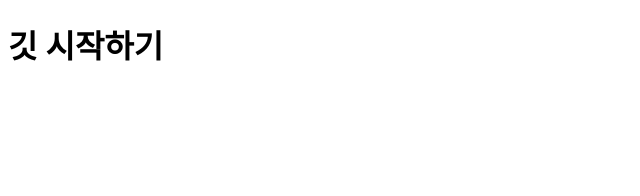
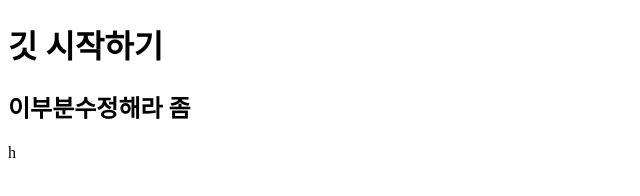
Before and after one commit to fdkfmdfs/gitfirst, a plain HTML site: page index.html in a window 1280 px wide. Shown: the whole page, without its empty margins (0-640 px from the left). Drawn offline with Linux system fonts and the light colour scheme.

Commit message:
Update index.html
수정하셈

```diff
--- a/index.html
+++ b/index.html
@@ -8,7 +8,7 @@
 <body>
     <div id="warp">
         <h1>깃 시작하기</h1>
-
+        <h2>이부분수정해라 좀</h2>h
     </div>
 </body>
 </html>
```
